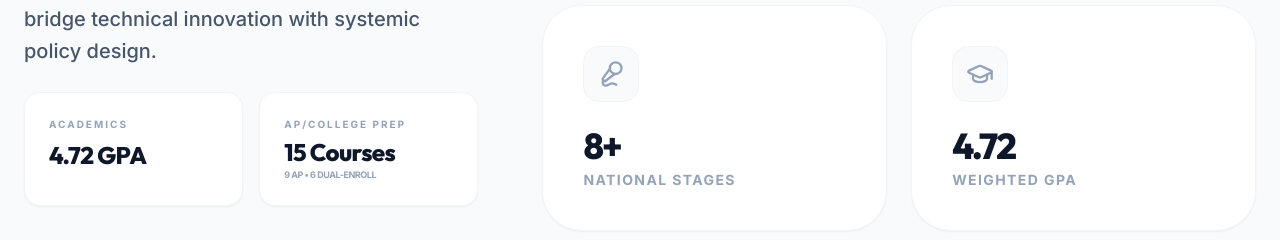
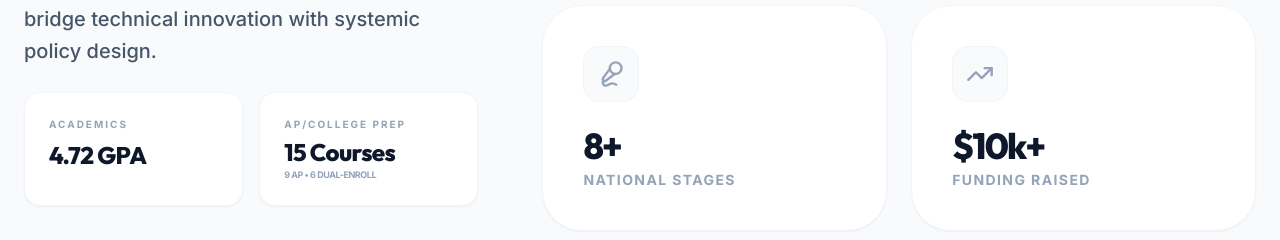
Before and after one commit to yashmahe2020/Portfolio, a React (Vite) app: page / in a window 1280 px wide. Shown: the part 1061-1301 px from the top of the page. Built offline with nearby package versions, Linux system fonts and the light colour scheme.

Commit message:
Replace duplicate GPA stat with Funding Raised metric

```diff
--- a/components/About.tsx
+++ b/components/About.tsx
@@ -1,7 +1,7 @@
 
 import React from 'react';
 import { motion } from 'framer-motion';
-import { FileText, Smartphone, Mic2, GraduationCap } from 'lucide-react';
+import { FileText, Smartphone, Mic2, GraduationCap, TrendingUp } from 'lucide-react';
 import { PERSONAL_INFO, STATS } from '../content';
 
 const iconMap: Record<string, any> = {
@@ -9,6 +9,7 @@ const iconMap: Record<string, any> = {
   Smartphone: Smartphone,
   Mic2: Mic2,
   GraduationCap: GraduationCap,
+  TrendingUp: TrendingUp,
 };
 
 const About: React.FC = () => {
--- a/content.ts
+++ b/content.ts
@@ -16,7 +16,7 @@ export const STATS: StatChip[] = [
   { label: "US Patents", value: "2", icon: "FileText" },
   { label: "iOS Apps", value: "3", icon: "Smartphone" },
   { label: "National Stages", value: "8+", icon: "Mic2" },
-  { label: "Weighted GPA", value: "4.72", icon: "GraduationCap" }
+  { label: "Funding Raised", value: "$10k+", icon: "TrendingUp" }
 ];
 
 export const EXPERIENCES: Experience[] = [
```
